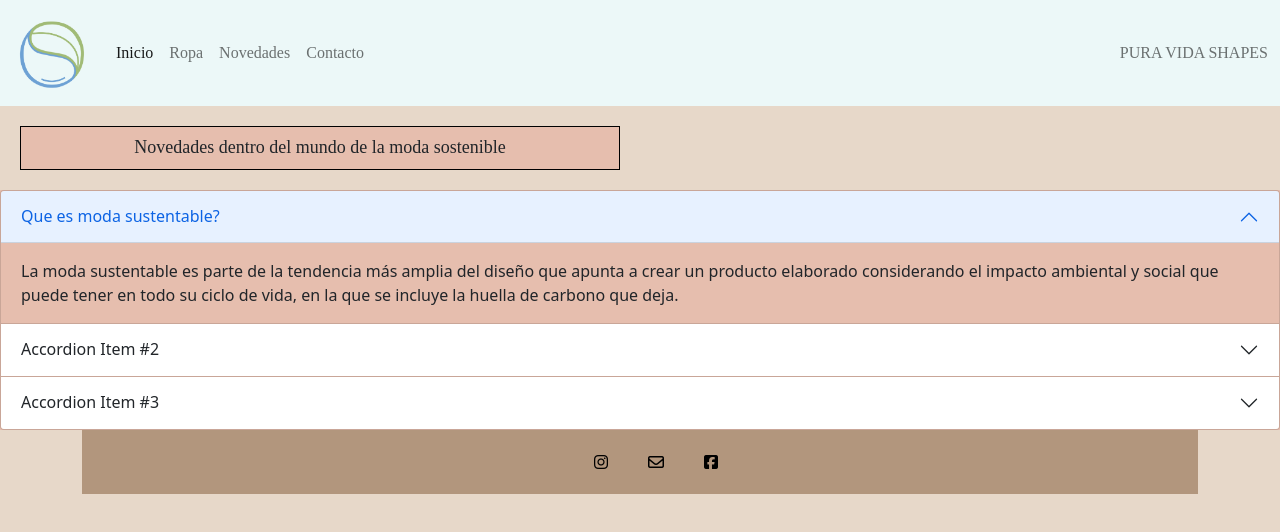
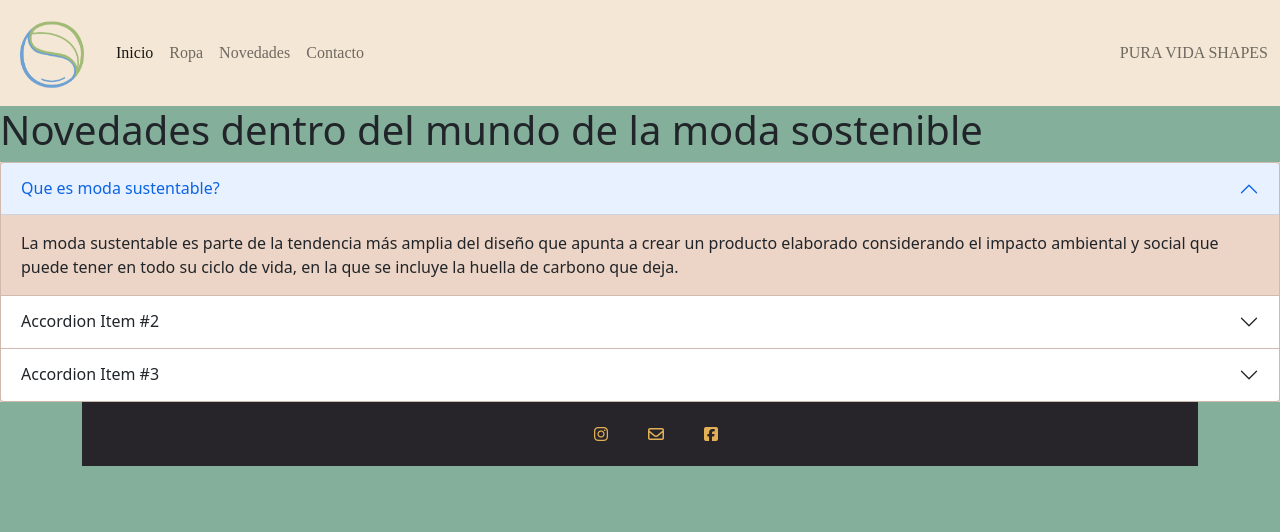
Before and after one commit to RodolfoTimoteoBluthgen/proyectobluthgen, a website: page paginas/novedades.html in a window 1280 px wide. Drawn offline with nearby package versions, Linux system fonts and the light colour scheme.

Commit message:
Index terminado

```diff
--- a/SCSS/Secciones/_cards.scss
+++ b/SCSS/Secciones/_cards.scss
@@ -1,14 +1,20 @@
 //Index
 
 .carta1{
-    background-color: $arena;
+    background-color: $claro;
     div{
         @include contenedor;
     }
 }
 .carta2{
-    background-color: $arena;
+    background-color: $claro;
     div{
         @include contenedor;
     }
 }
+
+.card{
+    @include fuente;
+    background-color: $oscuro;
+    color: $claro;
+}
--- a/SCSS/Secciones/_footerIndex.scss
+++ b/SCSS/Secciones/_footerIndex.scss
@@ -10,7 +10,7 @@
 
 
             a{
-                color: black;
+                color: $oro;
                 size: 30px;
                 :hover{
                     transform: scale(2);
--- a/SCSS/Secciones/_headerIndex.scss
+++ b/SCSS/Secciones/_headerIndex.scss
@@ -4,5 +4,5 @@
     font-weight: 400;
 }
 .body{
-    background-color: $arena;
+    background-color: $verde;
 }
--- a/SCSS/Secciones/_mainIndex.scss
+++ b/SCSS/Secciones/_mainIndex.scss
@@ -1,11 +1,5 @@
 
-.tituloIndex{
-    h1{
-        @include contenedor;
-        padding: 10px;
-        margin: 20px;
-        font-size: large;
-        border: black solid 1px;
-    }
-
+.imagenIndex{
+    border-radius: 10%;
+    padding: 10px;
 }
--- a/SCSS/Secciones/_mainNovedades.scss
+++ b/SCSS/Secciones/_mainNovedades.scss
@@ -1,9 +1,9 @@
 
 .fondoAccordion{
-    background-color: $rosafuerte;
+    background-color: $pink;
 
     .accordion-item{
-        background-color: $rosafuerte;
+        background-color: $pink;
 
 
     }
--- a/SCSS/Variables/_colores.scss
+++ b/SCSS/Variables/_colores.scss
@@ -1,7 +1,7 @@
 
 /* CSS HEX */
-$claro: #ecf8f8ff;
-$rosa: #eee4e1ff;
-$arena: #e7d8c9ff;
-$rosafuerte: #e6beaeff;
-$oscuro: #b2967dff;
+$pink: #ecd4c6;
+$oro: #e3b155;
+$claro: #f4e7d5;
+$verde: #84b09b;
+$oscuro: #27242a;
--- a/SCSS/Variables/_mixin.scss
+++ b/SCSS/Variables/_mixin.scss
@@ -2,7 +2,12 @@
 @mixin contenedor {max-width: 600px;
     text-align: center;
     margin: 0 auto;
-    background-color: $rosafuerte;
+    background-color: $oscuro;
+    color: white;
     font-family: Copperplate;
 
 }
+@mixin fuente {
+    font-family: Cooperplate;
+
+}
```
Also changed, not shown: index.html (+15 -7 lines), CSS/style.css, Imagenes/Bordosocks.jpg (deleted), Imagenes/blanca.jpg, Imagenes/recicloPlastico.jpg (added), Imagenes/sustentable.jpeg (deleted), 1 other file.
